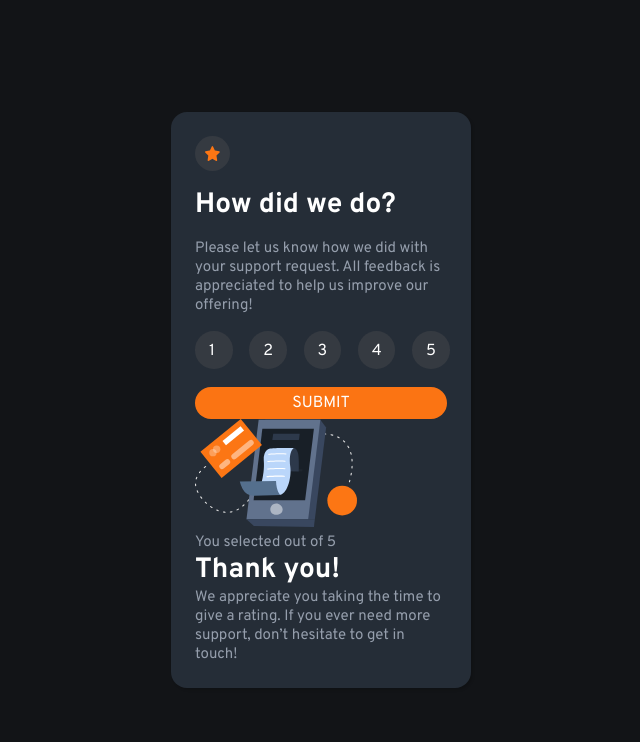
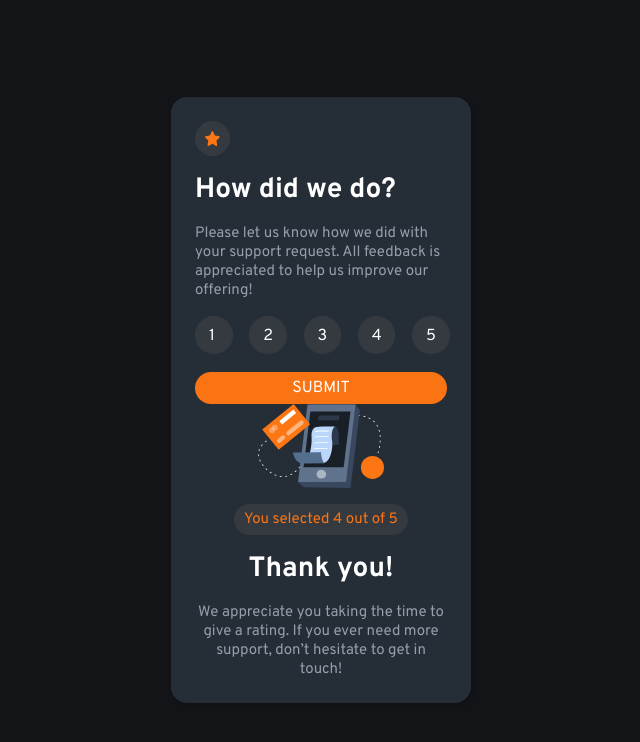
Before and after one commit to naiiiden/interactive-rating-component, a plain HTML site: page index.html in a window 1280 px wide. Shown: the whole page, without its empty margins (319-959 px from the left). Drawn offline with Linux system fonts and the light colour scheme.

Commit message:
end container styled

```diff
--- a/index.html
+++ b/index.html
@@ -48,7 +48,7 @@
     </div>
     <div class="end--container">
       <img src="images/illustration-thank-you.svg" alt=""/>
-      <p>You selected <span class="select"></span> out of 5</p>
+      <p class="selection--p">You selected <span class="select">4</span> out of 5</p>
       <h2>Thank you!</h2>
       <p>We appreciate you taking the time to give a rating. If you ever need more support, don’t hesitate to get in touch!</p>
     </div>
--- a/style/general.scss
+++ b/style/general.scss
@@ -70,6 +70,26 @@ main {
         color: $light-grey;
     }
 
+    .end--container {
+        display: flex;
+        flex-direction: column;
+        align-items: center;
+        justify-content: center;
+        text-align: center;
+        gap: 1rem;
+
+        img {
+            width: 50%;
+        }
+
+        .selection--p {
+            color: $orange;
+            background: hsl(215, 10%, 23%);
+            padding: .375rem .625rem;
+            border-radius: 1rem;
+        }
+    }
+
     form {
         display: flex;
         flex-direction: column;
@@ -100,7 +120,6 @@ main {
         }
     }
 
-    /* The container */
     .container {
         display: block;
         position: relative;
@@ -127,6 +146,7 @@ main {
         border-radius: 50%;
         transition: .2s;
     }
+
     .container:hover input ~ .checkmark {
         background-color: $light-grey;
         transition: .2s;
@@ -145,5 +165,4 @@ main {
         color: $white;
         transition: .2s;
     }
-
 }
```
Also changed, not shown: style/general.css, 1 other file. Lines whose indentation alone changed are shown as unchanged.
